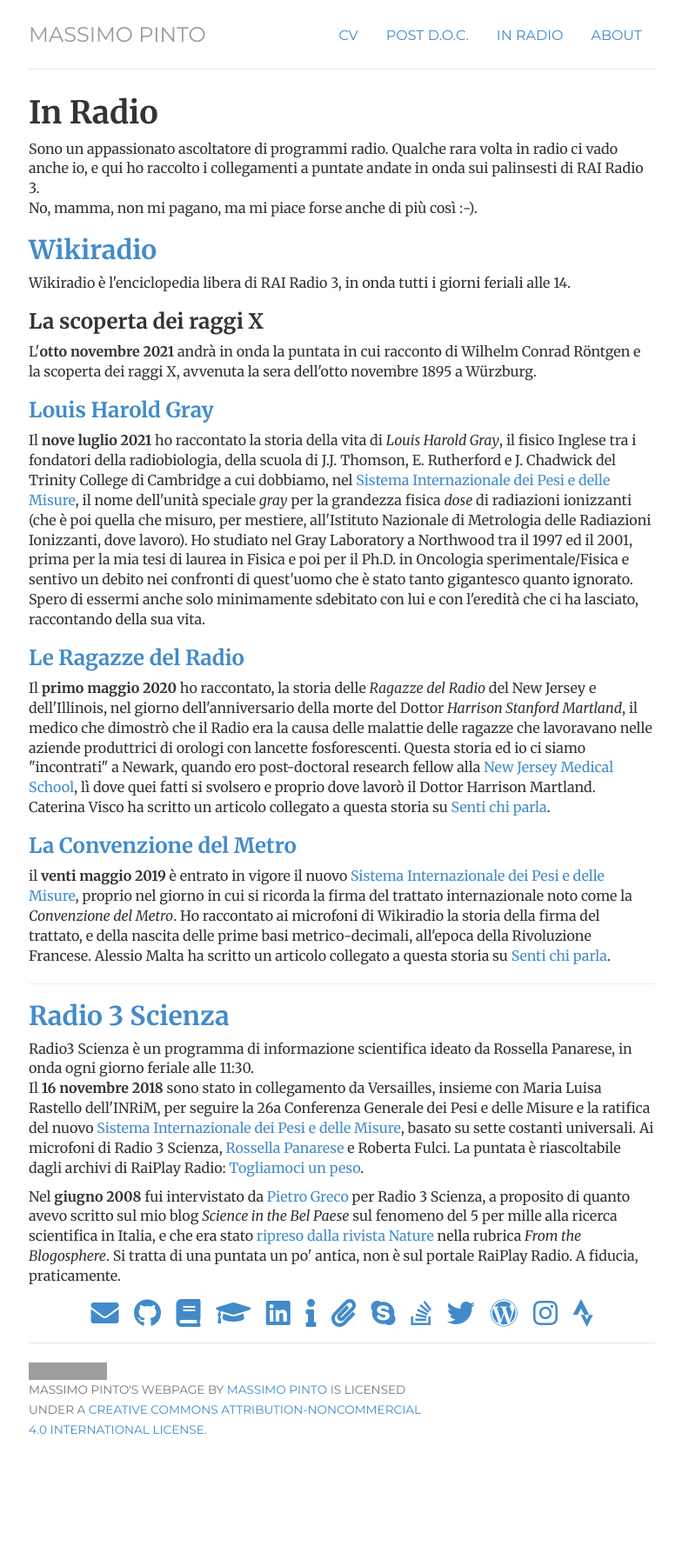
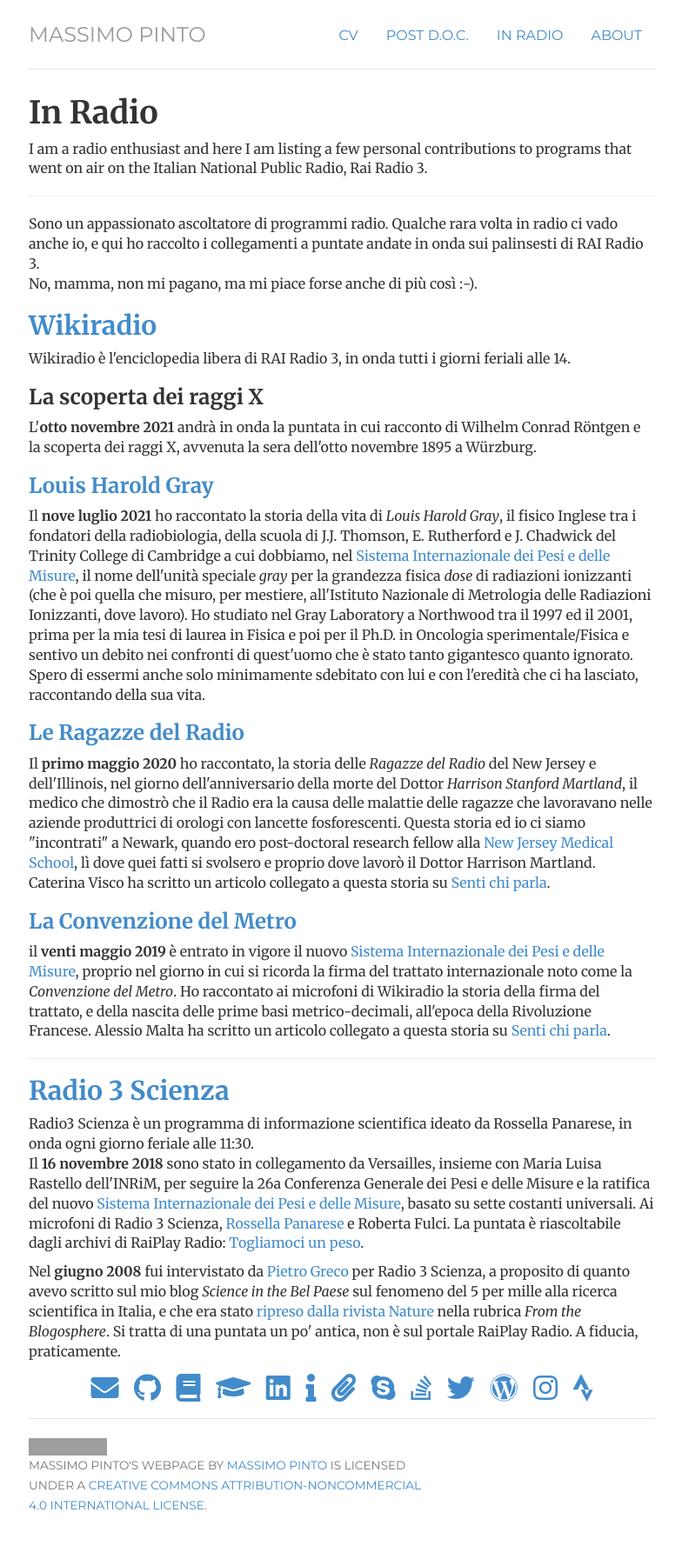
Before and after one commit to massimopinto/massimopinto.github.io, a Jekyll site: the page built from inRadio/index.html, in a window 1280 px wide. Shown: the whole page at 87% size, without its empty margins (247-1031 px from the left). Built offline with Jekyll 4.4.1, drawn with Linux system fonts in a browser that asks for light colours; before the commit the page ends 1706 px from its top, so only the background shows below that; grey boxes are pictures that could not be loaded.

Commit message:
Revised CV, revised In Radio page to incorporate basic information in English

```diff
--- a/inRadio/index.html
+++ b/inRadio/index.html
@@ -6,16 +6,18 @@ description: My contributions to the Italian national public radio.
 <div class="blurb">
   <h1>In Radio</h1>
 
+<p>I am a radio enthusiast and here I am listing a few personal contributions to programs that went on air on the Italian National Public Radio, Rai Radio 3.</p>
+<hr>
 <p>
 Sono un appassionato ascoltatore di programmi radio. Qualche rara volta in radio
 ci vado anche io, e qui ho raccolto i collegamenti a puntate andate in
 onda sui palinsesti di RAI Radio 3. <br> No, mamma, non mi pagano, ma mi piace forse anche di più così :-).
 </p>
-
 <!--
 <div class="row marketing">
 	<div class="col-sm-4">
-	<img  class="img-circle avatar" alt="Massimo Pinto" src="../img/Massimo2017.jpeg">
+	<img  class="img-circle avatar" alt="Wikiradio" src="../img/wikiradio.jpg">
+</div>
 </div>
 -->
 <a href="https://www.raiplayradio.it/programmi/wikiradio/archivio/puntate/"><h2> Wikiradio </h2></a>
```
Also changed, not shown: 1 other file.
